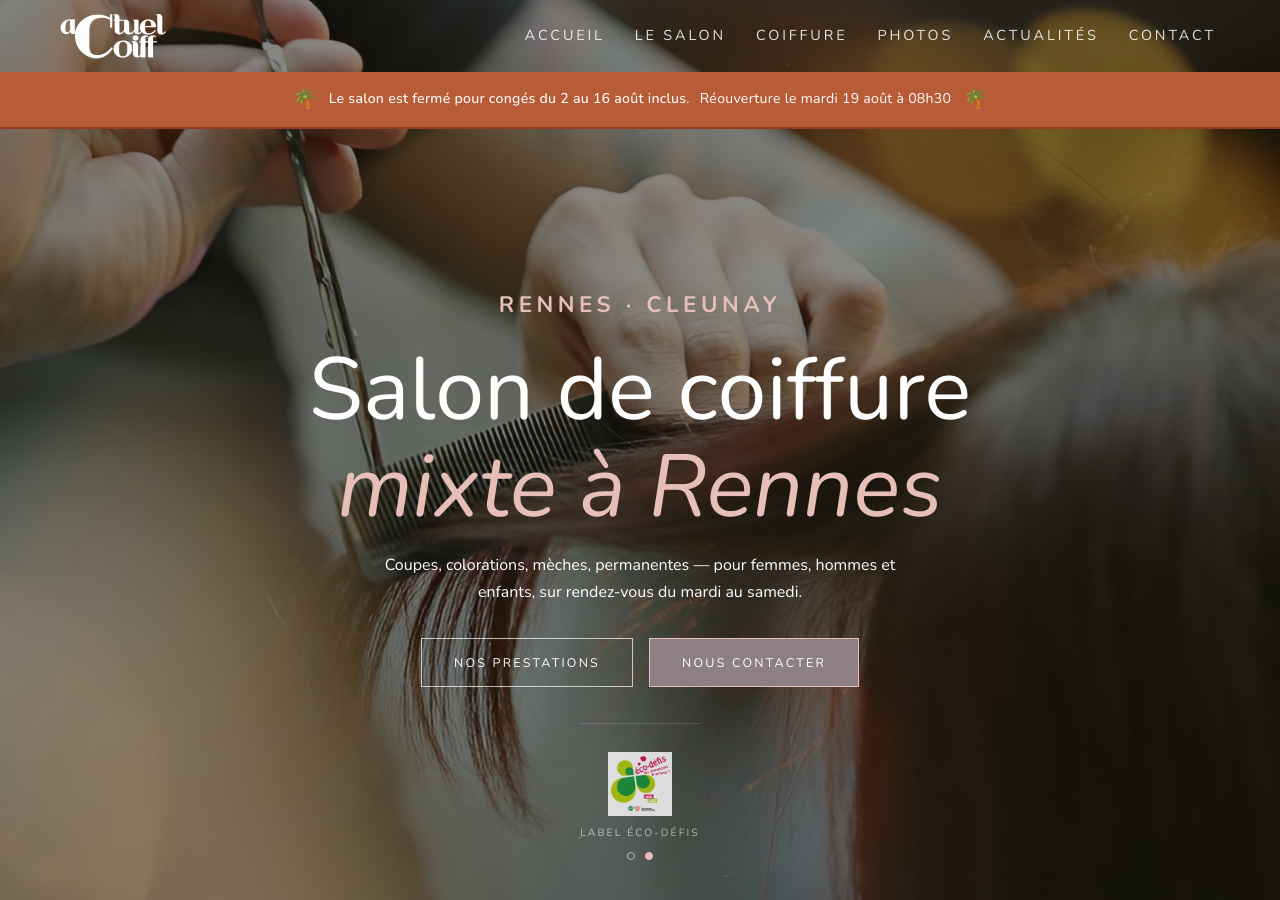
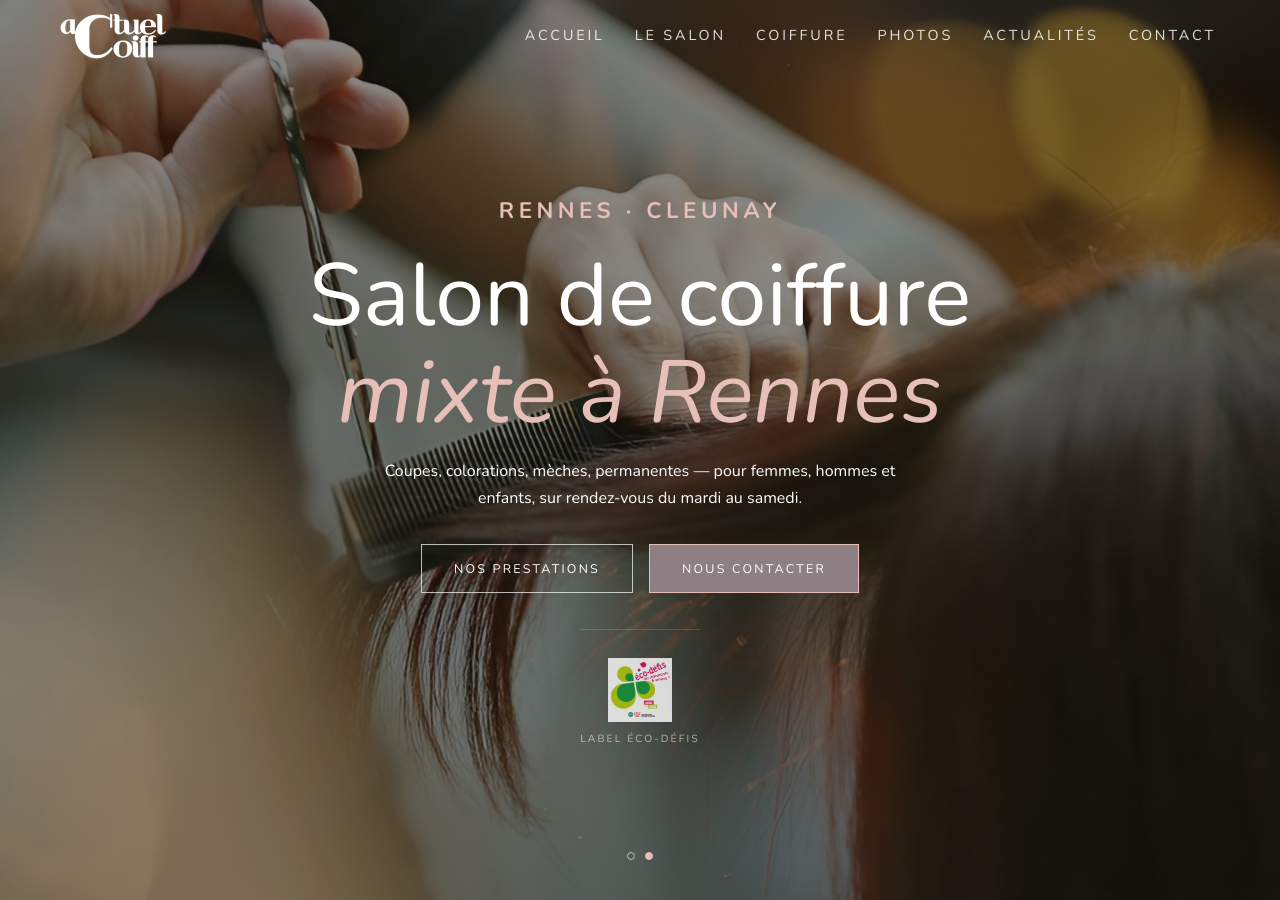
Before and after one commit to actuelcoiff/actuelcoiff.github.io, a Jekyll site: the page built from index.html, in a window 1280 px wide and 900 px high. Built offline with Jekyll 4.4.1, drawn with Linux system fonts in a browser that asks for light colours; some of the changed lines change nothing that is shown.

Commit message:
Removing banner

```diff
--- a/_config.yml
+++ b/_config.yml
@@ -55,7 +55,7 @@ trust_labels:
 # --- Holiday banner ---#
 # Set show: true to display the banner, false to hide it
 holiday-banner:
-  show: true
+  show: false
   message: "Le salon est fermé pour congés du 2 au 16 août inclus."
   reopen: "Réouverture le mardi 19 août à 08h30"
 
```
